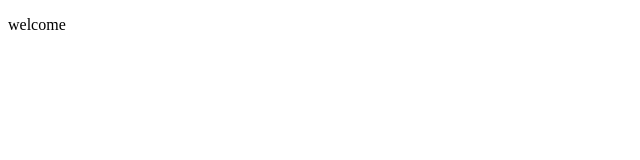
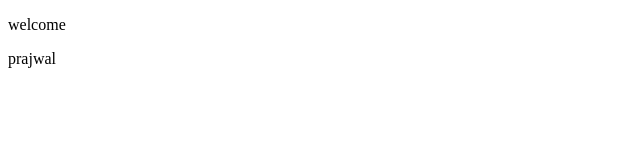
Before and after one commit to prajwalcs17/fsd, a plain HTML site: page index.html in a window 1280 px wide. Shown: the full height of the page, 0-640 px from the left. Drawn offline with Linux system fonts and the light colour scheme.

Commit message:
Update index.html

```diff
--- a/index.html
+++ b/index.html
@@ -7,5 +7,6 @@
 </head>
 <body>
     <p>welcome</p>
+    <p>prajwal</p>
 </body>
 </html>
```
